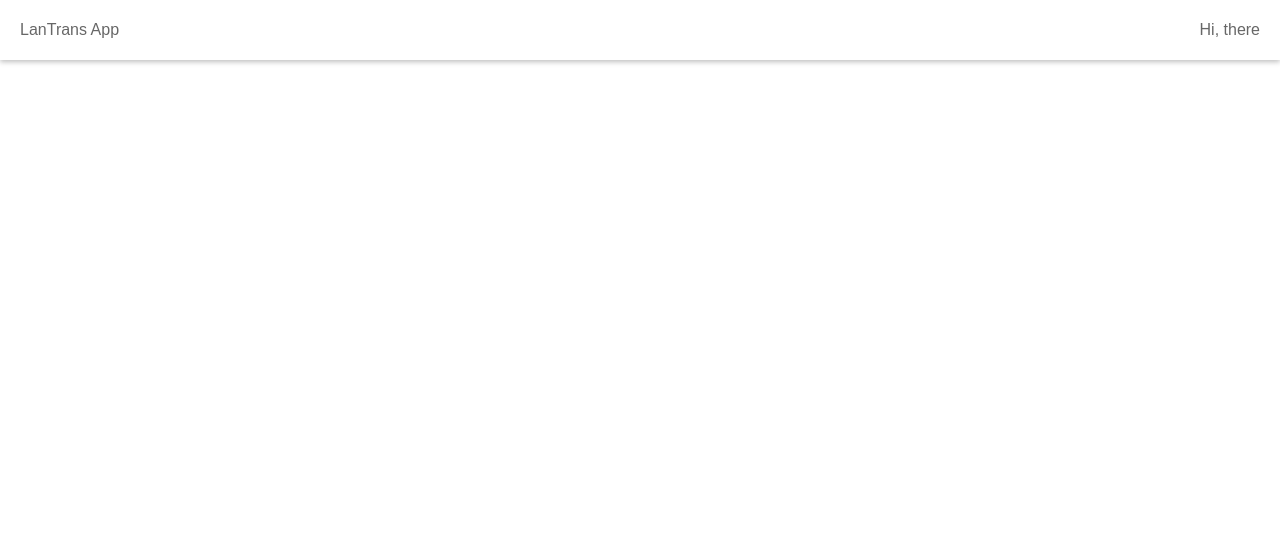
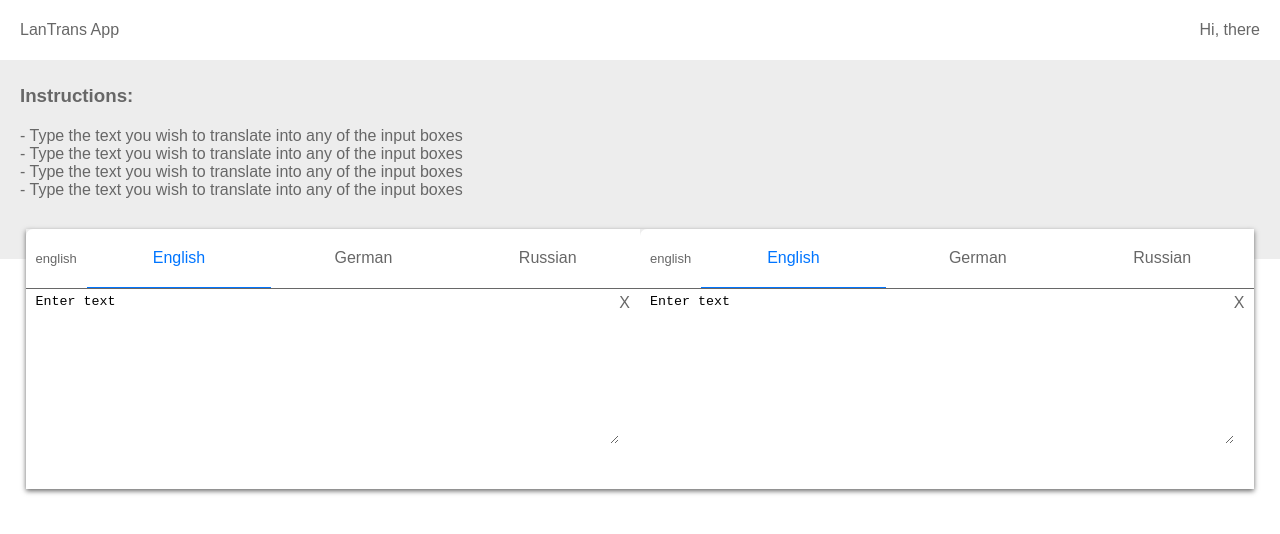
Before and after one commit to cipher-tech/react_translator, a React (Create React App) app: page / in a window 1280 px wide. Shown: the top 534 px of the page. Built offline with nearby package versions, Linux system fonts and the light colour scheme.

Commit message:
created language selector component and input component

```diff
--- a/src/App.tsx
+++ b/src/App.tsx
@@ -1,18 +1,25 @@
 import { ThemeProvider } from "styled-components";
+import styled from "styled-components";
 import theme from "./theme/theme";
-import { NavBar } from "./components";
+import { Instructions, NavBar, TranslationElement } from "./components";
 import GlobalStyle from "./theme/globalStyles";
 
+const Container = styled.div`
+    display: flex;
+    flex-direction: column;
+`;
 function App() {
     return (
-        <>
+        <Container style={{ display: "flex" }}>
             <ThemeProvider theme={theme}>
                 <>
                     <GlobalStyle />
                     <NavBar />
+                    <Instructions />
+                    <TranslationElement />
                 </>
             </ThemeProvider>
-        </>
+        </Container>
     );
 }
 
--- a/src/components/index.tsx
+++ b/src/components/index.tsx
@@ -1,2 +1,3 @@
 export { NavBar } from "./navbar/navbar";
 export { Instructions } from "./instructions/instructions";
+export { TranslationElement } from "./translation/translationElement";
--- a/src/components/instructions/instructions.tsx
+++ b/src/components/instructions/instructions.tsx
@@ -1,7 +1,38 @@
-import React from 'react'
+import styled from "styled-components";
 
+const Container = styled.div`
+    background: ${(props) => props.theme.colors.colorLightGrey};
+    width: 100%;
+    padding: 1.5rem 2rem;
+    padding-bottom: 5rem;
+    display: flex;
+    flex-direction: column;
+    justify-content: space-between;
+    align-content: flex-start;
+    .instructions {
+        &-header {
+            padding: 1rem 0;
+            color: ${(props) => props.theme.colors.colorLight};
+            display: flex;
+        }
+        &-text {
+            padding: 1rem 0;
+            color: ${(props) => props.theme.colors.colorLight};
+            display: flex;
+        }
+    }
+
+`;
 export const Instructions = () => {
-  return (
-    <div>Instructions</div>
-  )
-}
+    return <Container className="instructions">
+        <h3 className="instructions-header">
+            Instructions:
+        </h3>
+        <p className="instructions-text">
+            - Type the text you wish to translate into any of the input boxes <br />
+            - Type the text you wish to translate into any of the input boxes <br />
+            - Type the text you wish to translate into any of the input boxes <br />
+            - Type the text you wish to translate into any of the input boxes
+        </p>
+    </Container>;
+};
--- a/src/components/navbar/navbar.tsx
+++ b/src/components/navbar/navbar.tsx
@@ -5,7 +5,7 @@ const Nav = styled.nav`
     width: 100%;
     padding: 1.5rem 2rem;
     height: 6rem;
-    box-shadow: 0px 2px 5px rgba(0, 0, 0, 0.25);
+    box-shadow: 0px 2px 5px ${(props) => props.theme.colors.colorLight};
     display: flex;
     justify-content: space-between;
     align-content: center;
--- /dev/null
+++ b/src/components/translation/header.tsx
@@ -0,0 +1,71 @@
+import styled from "styled-components";
+
+const Container = styled.div`
+
+            background: ${(props) => props.theme.colors.colorWhite};
+            width: 100%;
+            display: flex;
+            align-items: center;
+            justify-content: space-around;
+            border-bottom: 0.001rem solid
+                ${(props) => props.theme.colors.colorLight};
+            border-radius: 0.7rem 0 0 0;
+            &:nth-child(2) {
+                border-radius: 0 0.7rem 0 0;
+            }
+            .main{
+
+                &-selected {
+                    font-size: ${(props) => props.theme.font.size.xxxxSmall};
+                    padding: 1rem;
+                }
+                &-languageList {
+                    display: flex;
+                    flex: 1;
+                    justify-content: space-evenly;
+                    list-style-type: none;
+                    &__item {
+                        display: flex;
+                        justify-self: center;
+                        justify-content: center;
+                        width: 100%;
+                        a {
+                            padding: 2rem 2rem;
+                            width: 100%;
+                            height: 100%;
+                            display: flex;
+                            justify-content: center;
+                            &:hover {
+                                color: ${(props) =>
+                                    props.theme.colors.colorTextDark2};
+                            }
+                        }
+                        &:first-child {
+                            color: ${(props) => props.theme.colors.colorPrimary};
+                            border-bottom: 0.1rem solid
+                                ${(props) => props.theme.colors.colorPrimary};
+                        }
+                    }
+                }
+            }
+`;
+const Header = () => {
+    return (
+        <Container className="main">
+                <span className="main-selected">english</span>
+                <ul className="main-languageList">
+                    <li className="main-languageList__item">
+                        <a href="/#">English</a>
+                    </li>
+                    <li className="main-languageList__item">
+                        <a href="/#">German</a>
+                    </li>
+                    <li className="main-languageList__item">
+                        <a href="/#">Russian</a>
+                    </li>
+                </ul>
+        </Container>
+    );
+};
+
+export default Header;
--- /dev/null
+++ b/src/components/translation/translationElement.tsx
@@ -0,0 +1,22 @@
+import styled from "styled-components";
+import { TranslatorBox } from "./translatorBox";
+
+const Container = styled.div`
+    margin-top: -3rem;
+    width: 96%;
+    display: flex;
+    align-self: center;
+    justify-content: center;
+    align-content: center;
+    box-shadow: 0px 2px 5px ${(props) => props.theme.colors.colorLight};
+`;
+export const TranslationElement = () => {
+  return (
+    <Container>
+      <TranslatorBox />
+      <TranslatorBox />
+    </Container>
+  )
+}
+
+export default TranslationElement
--- /dev/null
+++ b/src/components/translation/translatorBox.tsx
@@ -0,0 +1,46 @@
+import styled from "styled-components";
+import Header from "./header";
+
+const Container = styled.div`
+    width: 100%;
+    display: flex;
+    justify-self: center;
+    justify-content: space-between;
+    align-content: flex-start;
+    flex-direction: column;
+    color: ${(props) => props.theme.colors.colorLight};
+    a {
+        cursor: pointer;
+    }
+    .translatorBox-input {
+        height: 20rem;
+        padding: 0.5rem 1rem;
+        display: flex;
+        flex-direction: column;
+        &__area{
+          display: flex;
+          justify-content: space-between;
+          &--input{
+            border: none;
+            flex: 1;
+          }
+        }
+    }
+`;
+export const TranslatorBox = () => {
+    return (
+        <Container className="translatorBox">
+            <Header />
+            <div className="translatorBox-input">
+                <div className="translatorBox-input__area">
+                  <textarea className="translatorBox-input__area--input" name="input" id="1" cols={50} rows={10}>Enter text</textarea>
+                  <span className="translatorBox-input__area--clear">X</span>
+                </div>
+                <div className="translatorBox-input__footer">
+
+                </div>
+            </div>
+
+        </Container>
+    );
+};
```
